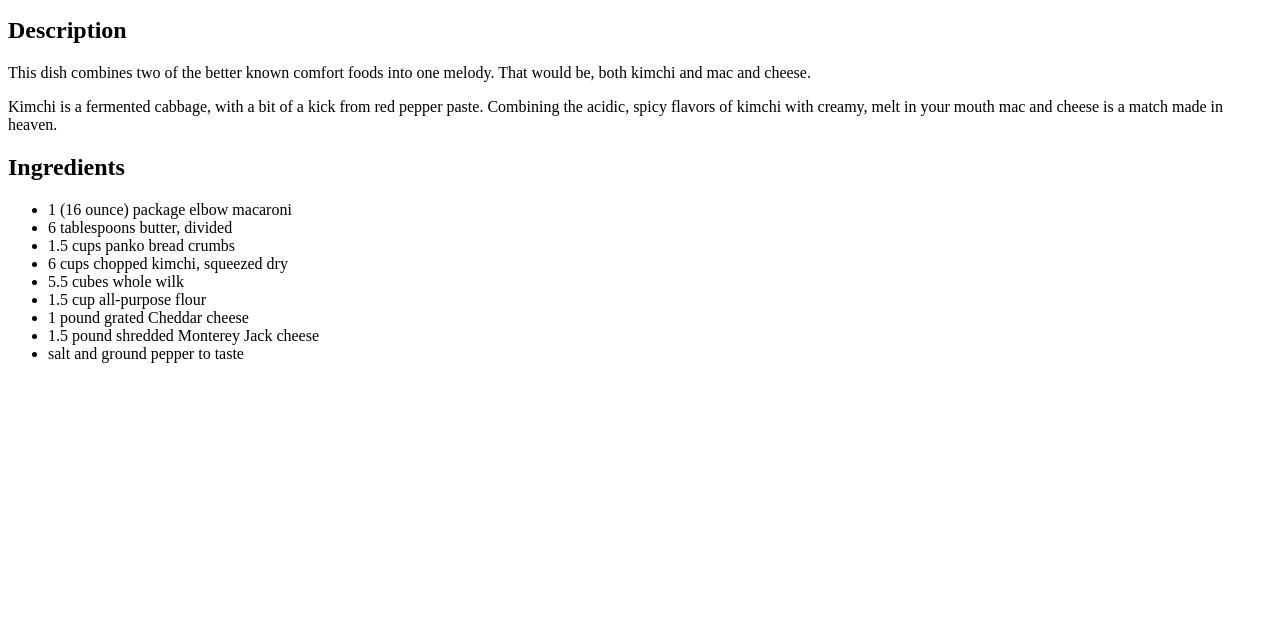
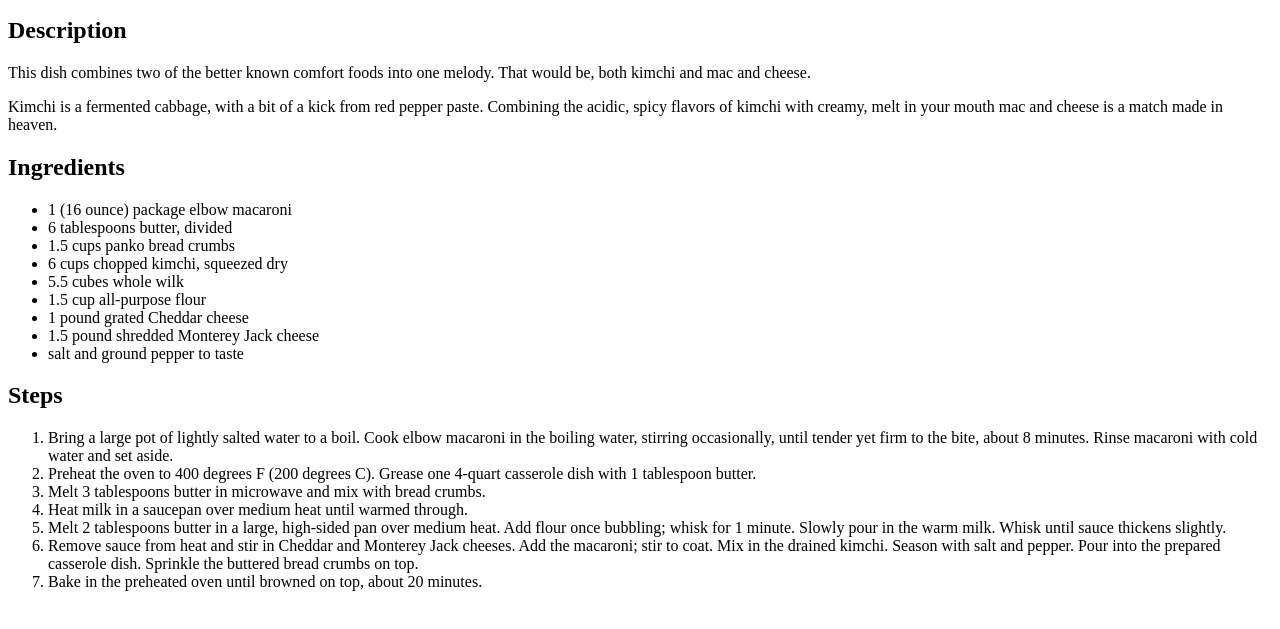
Before and after one commit to atg2262/odin-recipes, a plain HTML site: page Kimchi-Mac-and-Cheese.html in a window 1280 px wide. Shown: the part 101-730 px from the top of the page. Drawn offline with Linux system fonts and the light colour scheme.

Commit message:
Add steps

```diff
--- a/Kimchi-Mac-and-Cheese.html
+++ b/Kimchi-Mac-and-Cheese.html
@@ -29,5 +29,15 @@
         <li>1.5 pound shredded Monterey Jack cheese</li>
         <li>salt and ground pepper to taste</li>
     </ul>
+    <h2>Steps</h2>
+    <ol>
+        <li>Bring a large pot of lightly salted water to a boil. Cook elbow macaroni in the boiling water, stirring occasionally, until tender yet firm to the bite, about 8 minutes. Rinse macaroni with cold water and set aside.</li>
+        <li>Preheat the oven to 400 degrees F (200 degrees C). Grease one 4-quart casserole dish with 1 tablespoon butter.</li>
+        <li>Melt 3 tablespoons butter in microwave and mix with bread crumbs.</li>
+        <li>Heat milk in a saucepan over medium heat until warmed through.</li>
+        <li>Melt 2 tablespoons butter in a large, high-sided pan over medium heat. Add flour once bubbling; whisk for 1 minute. Slowly pour in the warm milk. Whisk until sauce thickens slightly.</li>
+        <li>Remove sauce from heat and stir in Cheddar and Monterey Jack cheeses. Add the macaroni; stir to coat. Mix in the drained kimchi. Season with salt and pepper. Pour into the prepared casserole dish. Sprinkle the buttered bread crumbs on top.</li>
+        <li>Bake in the preheated oven until browned on top, about 20 minutes.</li>
+    </ol>
 </body>
 </html>
```
